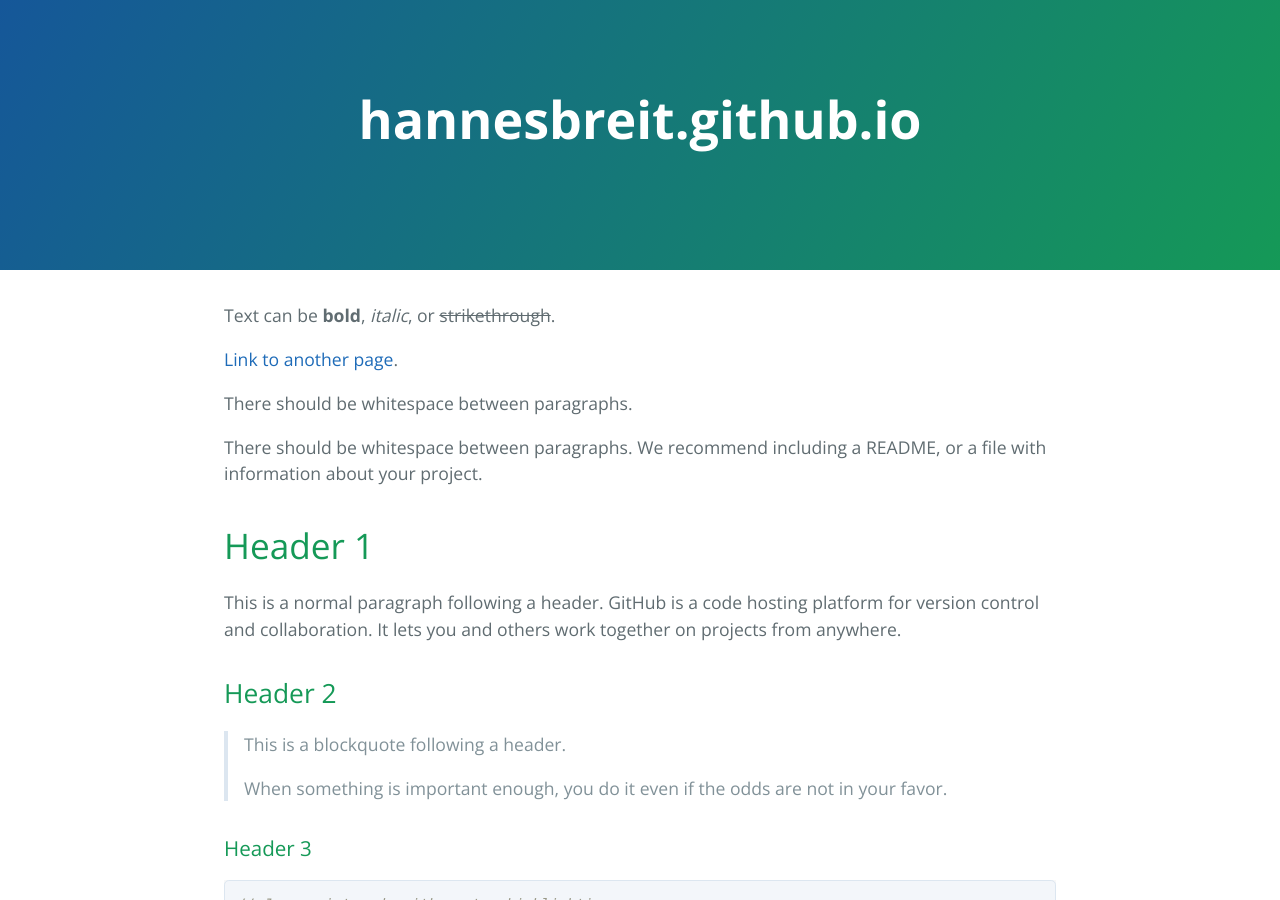
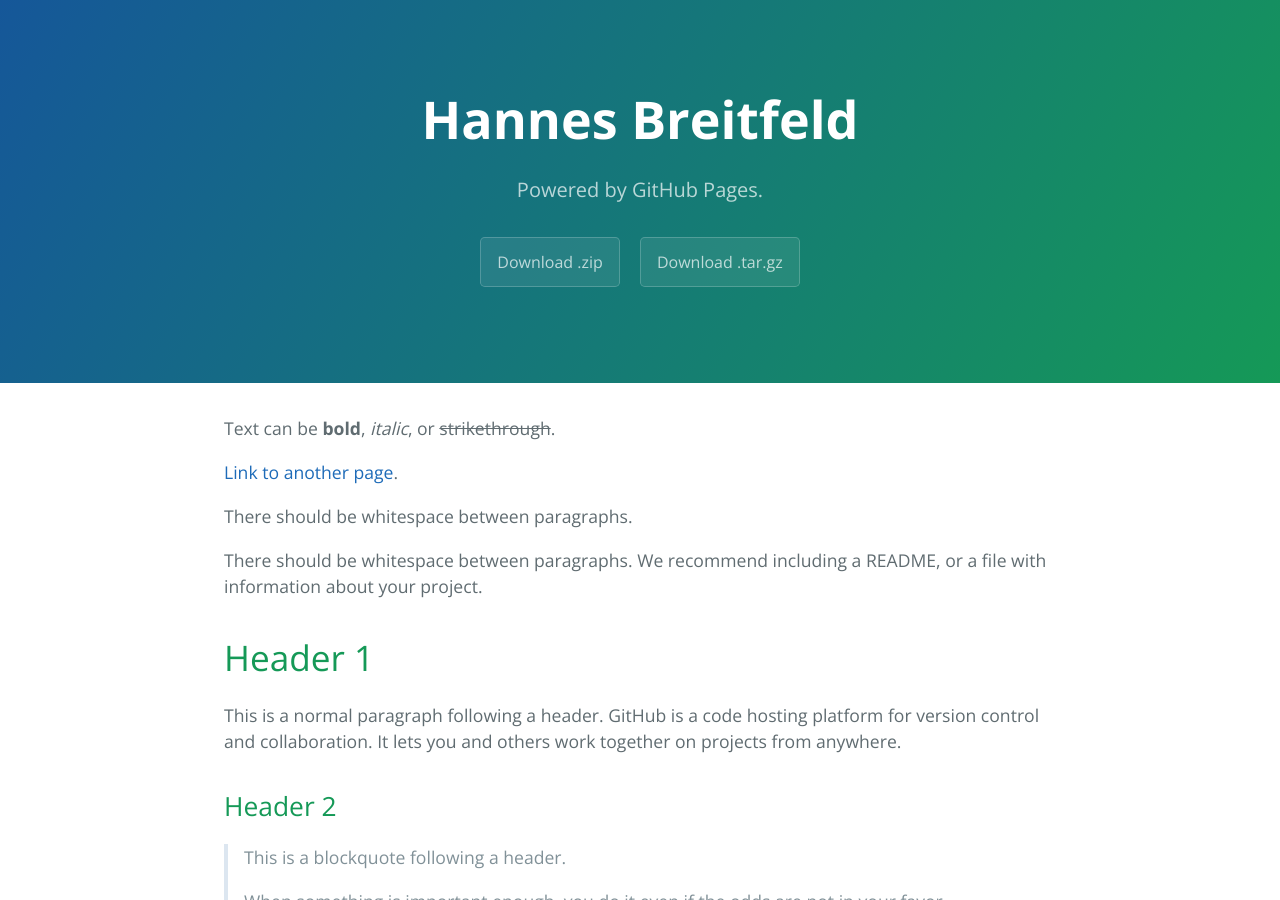
Before and after one commit to hannesbreit/hannesbreit.github.io, a Jekyll site: the page built from index.md, in a window 1280 px wide and 900 px high. Built offline with Jekyll 4.4.1, drawn with Linux system fonts in a browser that asks for light colours; the repository's description, which GitHub fills in, is left out.

Commit message:
Update Jekyll configuration: remove unused settings and set theme details

```diff
--- a/_config copy.yml
+++ /dev/null
@@ -1,5 +0,0 @@
-title: Cayman theme
-description: Cayman is a clean, responsive theme for GitHub Pages.
-show_downloads: true
-google_analytics:
-theme: jekyll-theme-cayman
--- a/_config.yml
+++ b/_config.yml
@@ -1,9 +1,5 @@
-lsi: false
-safe: true
-incremental: false
-highlighter: rouge
-gist:
-  noscript: false
-kramdown:
-  math_engine: mathjax
-  syntax_highlighter: rouge
+title: Hannes Breitfeld
+description: Powered by GitHub Pages.
+show_downloads: true
+google_analytics:
+theme: jekyll-theme-cayman
```
